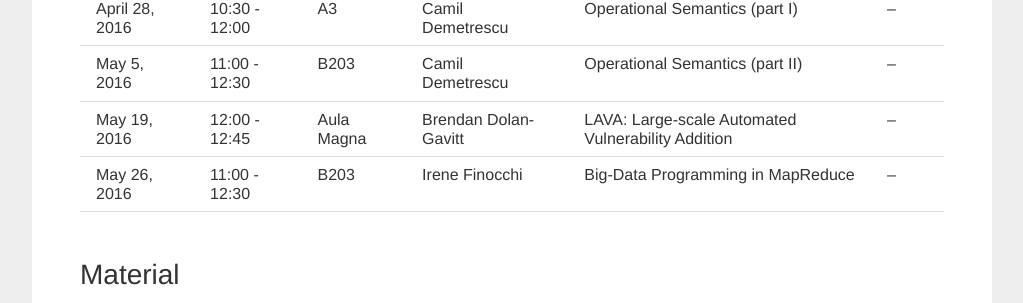
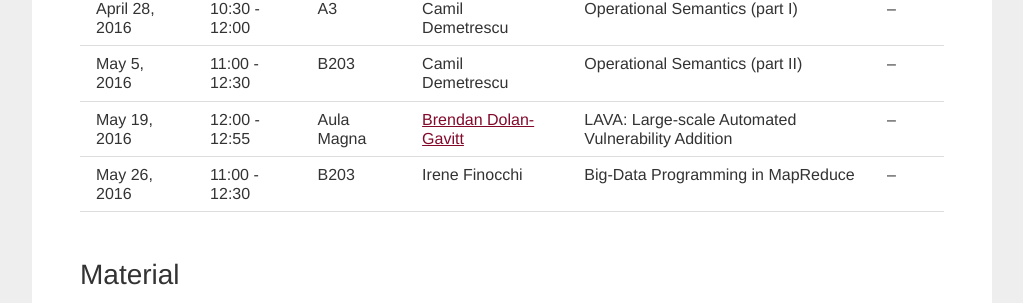
Before and after one commit to season-lab/season-lab.github.io, a Jekyll site: the page built from excellence.md, in a window 1280 px wide and 900 px high, scrolled down 1009 px. Shown: the part 149-452 px from the top of the window, without its empty margins (128-1151 px from the left). Built offline with Jekyll 4.4.1, drawn with Linux system fonts in a browser that asks for light colours.

Commit message:
Update excellence.md

```diff
--- a/excellence.md
+++ b/excellence.md
@@ -29,7 +29,7 @@ The Excellence Programs of the B.Sc. and M.Sc. in Computer Science and Engineeri
 | April 12, 2016 | 14:00 - 15:30 | B203  | Emilio Coppa | Symbolic Execution | [[PDF]](https://drive.google.com/open?id=0BzPEdOad795XOGIzWWVKeTlwQlk) |
 | April 28, 2016 | 10:30 - 12:00 | A3  | Camil Demetrescu | Operational Semantics (part I) | -- |
 | May 5, 2016 | 11:00 - 12:30 | B203  | Camil Demetrescu | Operational Semantics (part II) | -- |
-| May 19, 2016 | 12:00 - 12:45 | Aula Magna  | Brendan Dolan-Gavitt | LAVA: Large-scale Automated Vulnerability Addition | -- |
+| May 19, 2016 | 12:00 - 12:55 | Aula Magna  | <a href="http://engineering.nyu.edu/people/brendan-dolan-gavitt">Brendan Dolan-Gavitt</a> | LAVA: Large-scale Automated Vulnerability Addition | -- |
 | May 26, 2016 | 11:00 - 12:30 | B203  | Irene Finocchi | Big-Data Programming in MapReduce | -- |
 
 <br />
```
